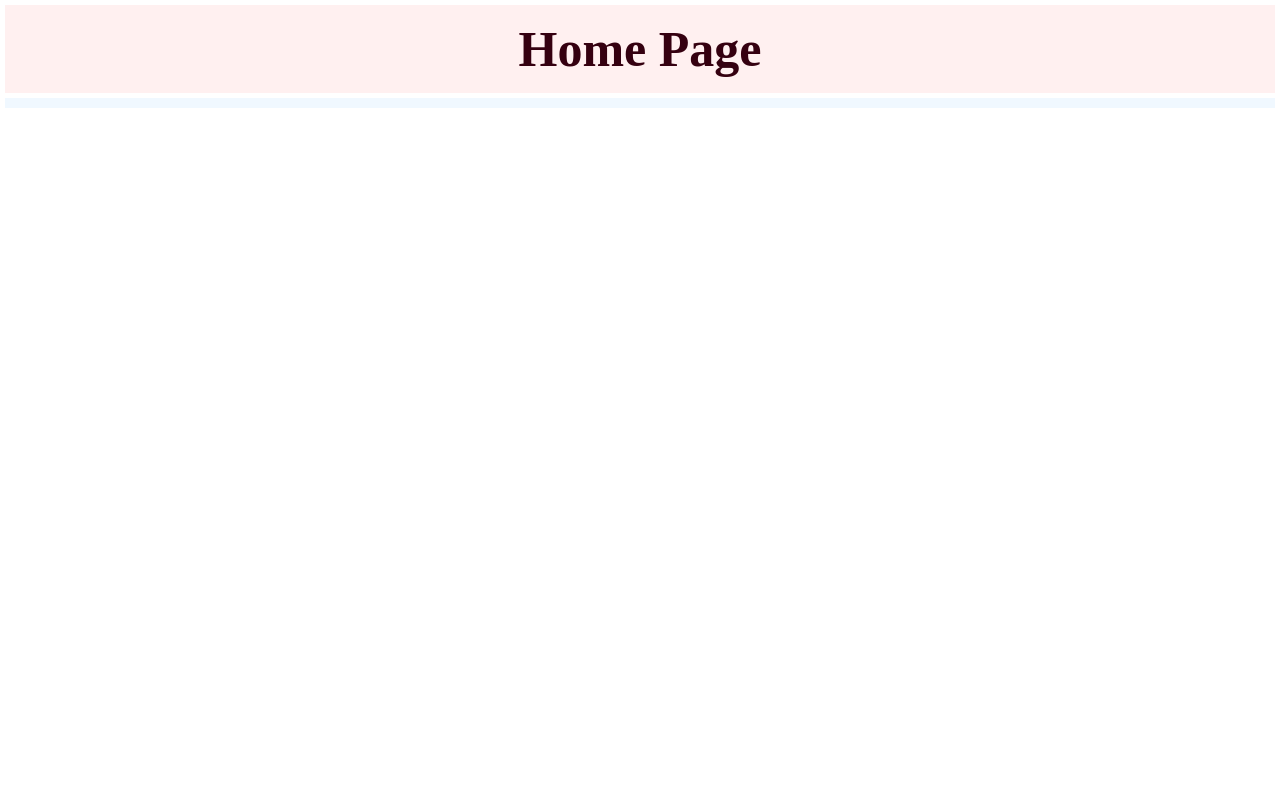
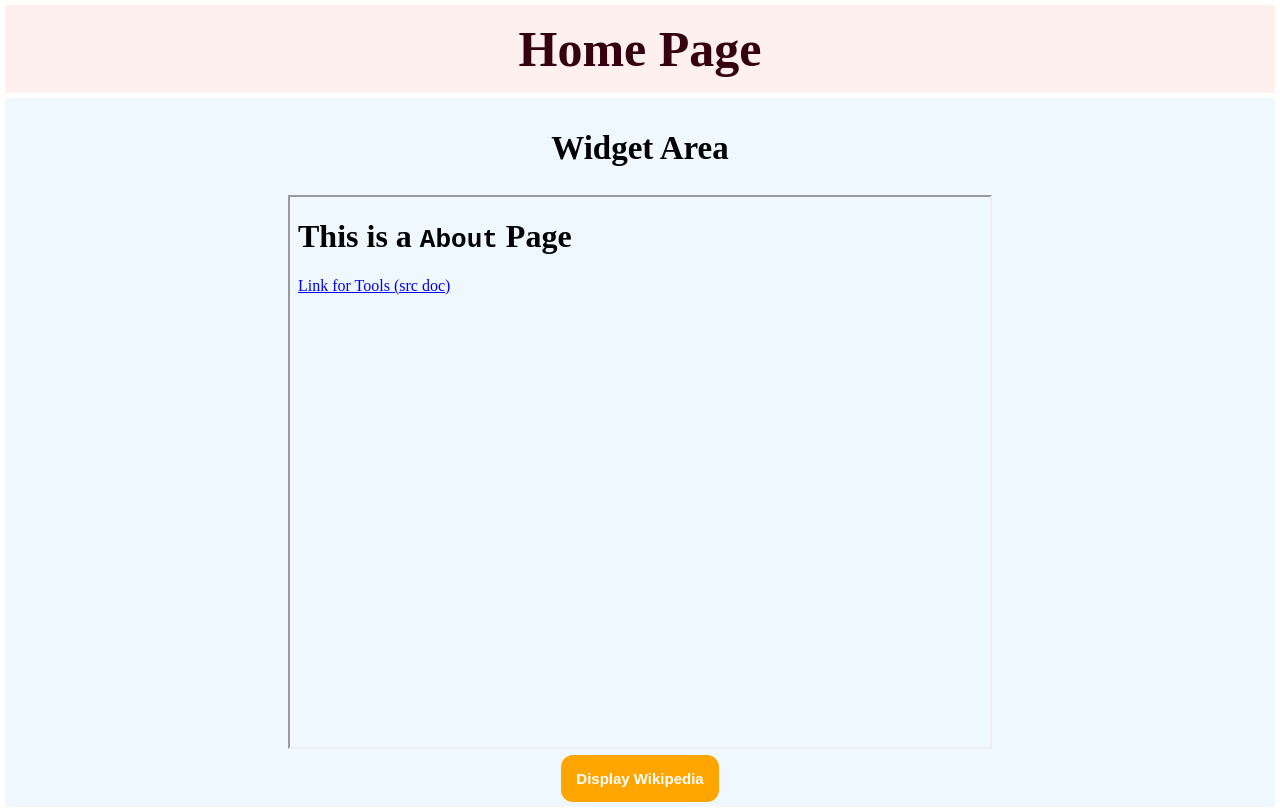
Before and after one commit to Gideon-Jacob-S/Code, a website: page Learning/index.html in a window 1280 px wide. Drawn offline with Linux system fonts and the light colour scheme.

Commit message:
Iframe Tag HTML
For Embedding other web pages inside the web page

```diff
--- a/Learning/index.html
+++ b/Learning/index.html
@@ -12,7 +12,21 @@
             <h1>Home Page</h1>
         </header>
         <main>
-            <section></section>
+            <section>
+                <h2>Widget Area</h2>
+                <iframe name="demo"
+                        sandbox
+                        srcdoc="&lt;h1&gt;This is a &lt;code&gt;About&lt;/code&gt; Page&lt;/h1&gt;
+                                &lt;a href=&quot;https://freeformatter.com/html-escape.html&quot;&gt;Link for Tools (src doc)&lt;/a&gt;"
+                        src="./about.html"
+                        title="Display About Page"
+                        height="550"
+                        width="700"></iframe>
+                <br>
+                <a href="https://www.wikipedia.org/" target="demo">
+                    <button>Display Wikipedia</button>
+                </a>
+            </section>
         </main>
     </body>
 </html>
--- a/Learning/style.css
+++ b/Learning/style.css
@@ -23,3 +23,16 @@ section {
 section {
     text-align: center;
 }
+
+button {
+    padding: 15px;
+    border: 0px;
+    border-radius: 12px;
+
+    background-color: orange;
+    color: white;
+
+    font-size: 15px;
+    font-weight: 600;
+    text-decoration: none;
+}
```
Also changed, not shown: Learning/about.html (added, +20 -0 lines).
